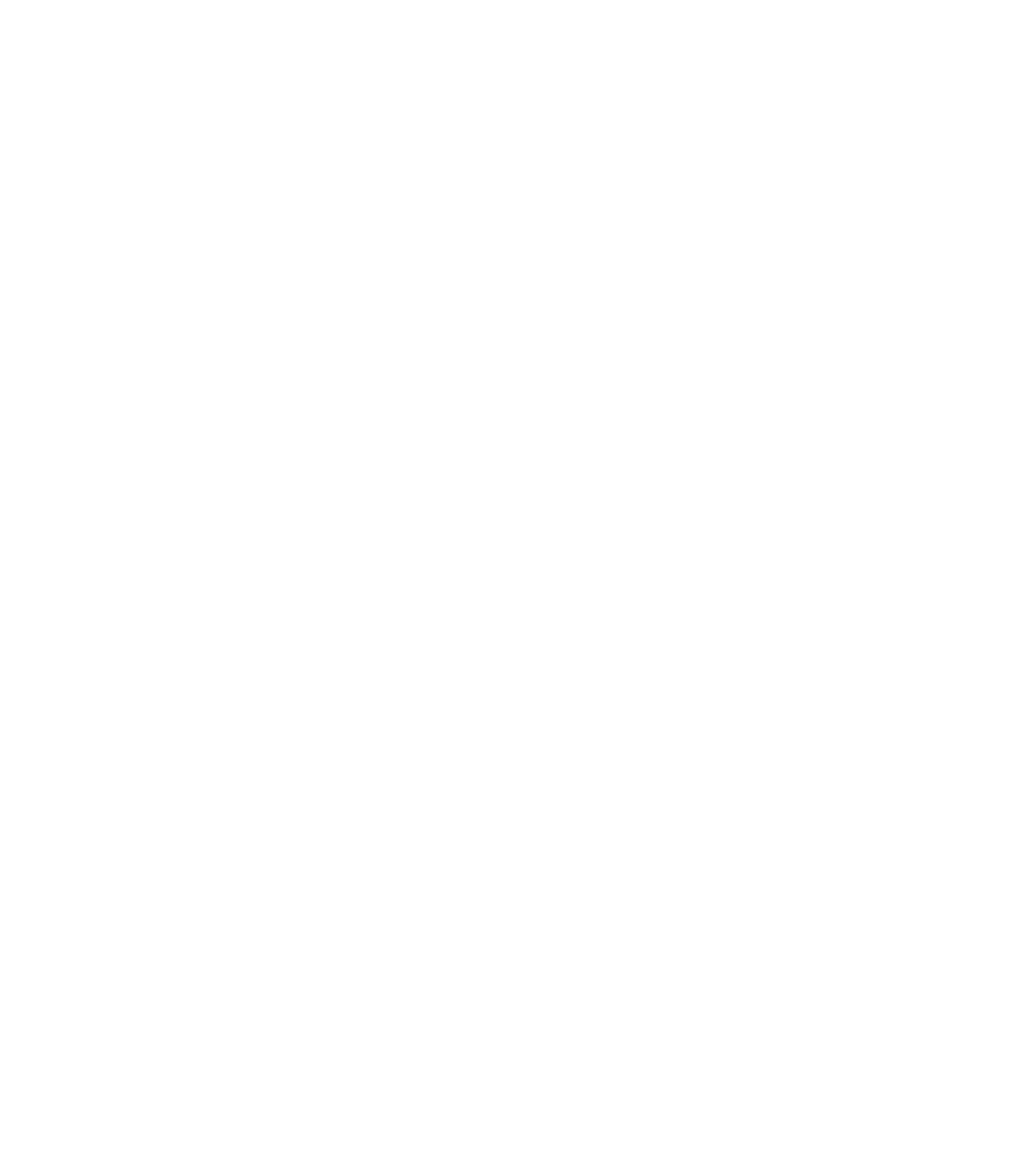
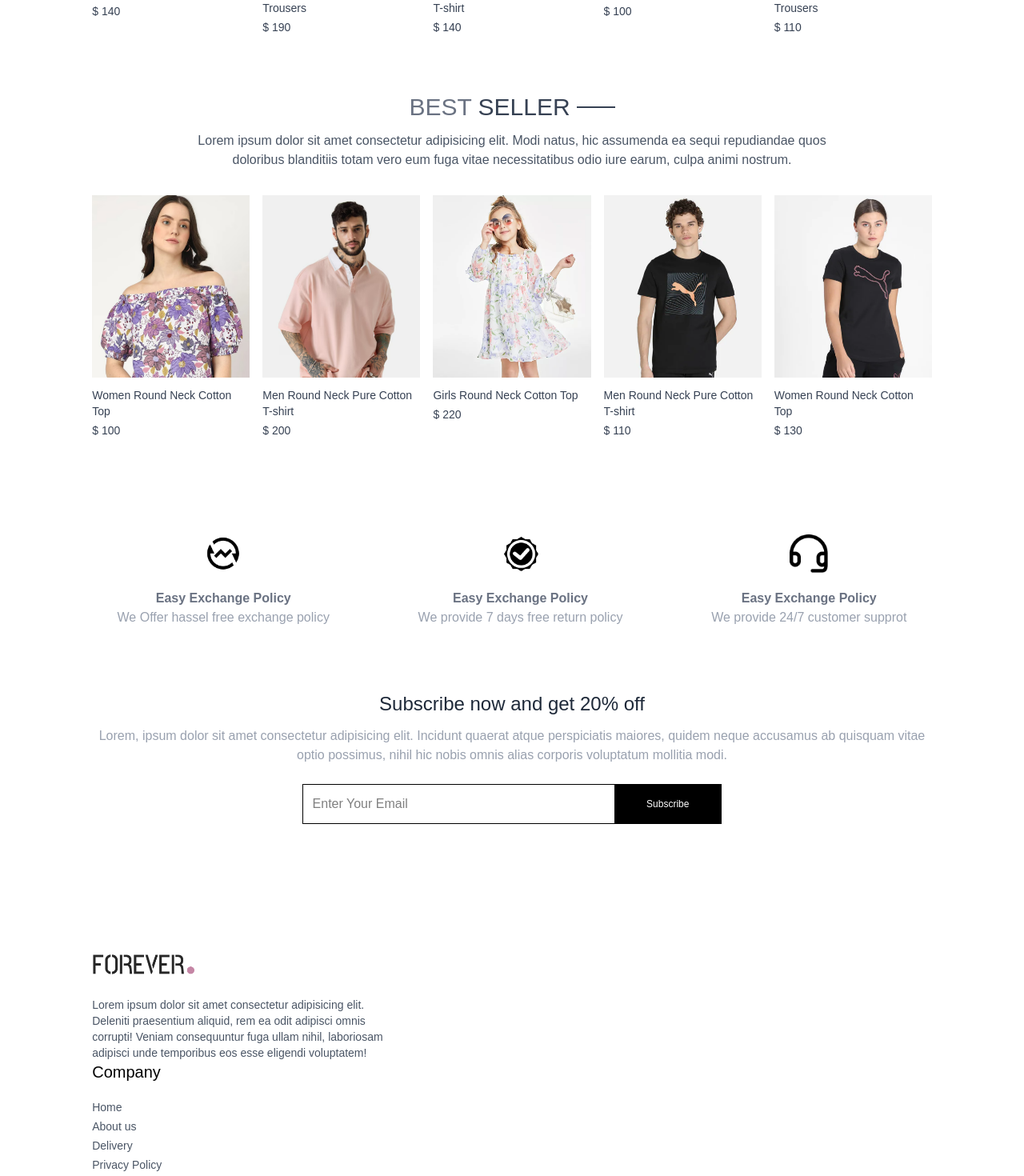
Before and after one commit to Manan123-stack/MySiteEcommerce, a React app in the folder MySite/: page / in a window 1280 px wide. Shown: the part 1300-2770 px from the top of the page at 80% size. Before the commit the page ends 800 px from the top, so only its background shows below. Built offline with nearby package versions, Linux system fonts and the light colour scheme; the HTML template or start-up script is replaced by a standard one.

Commit message:
UI oh Home page is created

```diff
--- a/MySite/src/App.jsx
+++ b/MySite/src/App.jsx
@@ -10,6 +10,7 @@
 import Cart from "./Pages/Cart";
 import Products from "./Pages/Products";
 import NavBar from "./Components/NavBar";
+import Footer from "./Components/Footer";
 
 const App = () => {
   return (
@@ -20,13 +21,14 @@
           <Route path="/" element={<Home />} />
           <Route path="/about" element={<About />} />
           <Route path="/cart" element={<Cart />} />
-          <Route path="/collection " element={<Collection />} />
-          <Route path="/contact " element={<Contact />} />
+          <Route path="/collection" element={<Collection />} />
+          <Route path="/contact" element={<Contact />} />
           <Route path="/order" element={<Order />} />
           <Route path="/login" element={<Login />} />
           <Route path="/placeorder" element={<PlaceOrder />} />
           <Route path="/product/:productId" element={<Products />} />
         </Routes>
+        <Footer />
       </div>
     </>
   );
--- /dev/null
+++ b/MySite/src/Components/BestSeller.jsx
@@ -0,0 +1,39 @@
+import React, { useContext, useEffect, useState } from "react";
+import { ShopContext } from "../Context/ShopContext";
+import Title from "./Title";
+import ProductItem from "./ProductItem";
+
+const BestSeller = () => {
+  const { products } = useContext(ShopContext);
+  const [bestSeller, setBestSeller] = useState([]);
+  useEffect(() => {
+    const bestProduct = products.filter((item) => item.bestseller);
+    setBestSeller(bestProduct.slice(0, 5));
+  }, []);
+  return (
+    <div className="my-10">
+      <div className="text-center text-3xl py-8">
+        <Title text1={"BEST"} text2={"SELLER"} />
+        <p className="w-3/4 m-auto text-xs sm:text-sm md:text-base text-gray-600">
+          Lorem ipsum dolor sit amet consectetur adipisicing elit. Modi natus,
+          hic assumenda ea sequi repudiandae quos doloribus blanditiis totam
+          vero eum fuga vitae necessitatibus odio iure earum, culpa animi
+          nostrum.
+        </p>
+      </div>
+      <div className="grid grid-cols-2 md:grid-cols-4 lg:grid-cols-5 gap-4 gap-y-6">
+        {bestSeller.map((item, index) => (
+          <ProductItem
+            key={index}
+            id={item._id}
+            name={item.name}
+            image={item.image}
+            price={item.price}
+          />
+        ))}
+      </div>
+    </div>
+  );
+};
+
+export default BestSeller;
--- /dev/null
+++ b/MySite/src/Components/Footer.jsx
@@ -0,0 +1,45 @@
+import React from "react";
+import { assets2 } from "../assets/frontend_assets/assets2";
+
+const Footer = () => {
+  return (
+    <div>
+      <div className="flex flex-col sm:grid grid-cols-[3fr_1fr_1fr] gap-14 my-10 mt-40 text-sm">
+        <div>
+          <img src={assets2.logo} className="mb-5 w-32 " alt="" />
+          <p className=" w-full md:w-2/3 text-gray-600 ">
+            Lorem ipsum dolor sit amet consectetur adipisicing elit. Deleniti
+            praesentium aliquid, rem ea odit adipisci omnis corrupti! Veniam
+            consequuntur fuga ullam nihil, laboriosam adipisci unde temporibus
+            eos esse eligendi voluptatem!
+          </p>
+          <div className="">
+            <p className="text-xl font-medium mb-5">Company</p>
+            <ul className="flex flex-col gap-1 text-gray-600">
+              <li>Home</li>
+              <li>About us</li>
+              <li>Delivery</li>
+              <li>Privacy Policy</li>
+            </ul>
+          </div>
+          <div>
+            <p className="text-xl font-medium mb-5">GET IN TOUCH</p>
+            <ul className="flex flex-col gap-1 text-gray-600">
+              <li>+11223-334</li>
+              <li>contact@gamil.com</li>
+            </ul>
+          </div>
+        </div>
+      </div>
+      <div>
+        <hr />
+        <p className="py-5 text-sm text-center ">
+          {" "}
+          Copyright 2025@ forever.com - All Right Reserved
+        </p>
+      </div>
+    </div>
+  );
+};
+
+export default Footer;
--- a/MySite/src/Components/LatestCollections.jsx
+++ b/MySite/src/Components/LatestCollections.jsx
@@ -1,9 +1,40 @@
-import React, { useContext } from "react";
+import React, { useContext, useState, useEffect } from "react";
 import { ShopContext } from "../Context/ShopContext";
+import Title from "./Title";
+import ProductItem from "./ProductItem";
 const LatestCollections = () => {
   const { products } = useContext(ShopContext);
-  console.log(products);
-  return <></>;
+  const [latestProducts, setLatestProducts] = useState([]);
+  useEffect(() => {
+    setLatestProducts(products.slice(0, 10));
+  }, []);
+  return (
+    <>
+      <div className="my-10">
+        <div className="text-center py-8 text-3xl">
+          <Title text1={"LATEST"} text2={"COLLECTION"} />
+          <p className="w-3/4 m-auto text-xs sm:text-sm md-text-base text-gray-600">
+            Lorem ipsum dolor sit amet consectetur adipisicing elit. Minus quis
+            obcaecati eveniet sapiente quos laboriosam in! Beatae neque
+            inventore architecto delectus a dolor mollitia. Ullam fugit culpa
+            distinctio dolor repellat?
+          </p>
+        </div>
+        {/*Rendering Products */}
+        <div className="grid grid-cols-2 sm:grid-cols-3 md:grid-cols-4 lg:grid-cols-5 gap-4 gap-y-6">
+          {latestProducts.map((item, index) => (
+            <ProductItem
+              key={index}
+              id={item._id}
+              image={item.image}
+              name={item.name}
+              price={item.price}
+            />
+          ))}
+        </div>
+      </div>
+    </>
+  );
 };
 
 export default LatestCollections;
--- a/MySite/src/Components/NavBar.jsx
+++ b/MySite/src/Components/NavBar.jsx
@@ -7,8 +7,10 @@
   return (
     <>
       <div className="flex items-center justify-between py-5 font-medium ">
-        <img src={assets.logo} alt="logo " className="w-36" />
-
+        <Link to={"/"}>
+          {" "}
+          <img src={assets.logo} alt="logo " className="w-36" />
+        </Link>
         <ul className="hidden sm:flex gap-5 text-sm text-gray-700">
           <NavLink to={"/"} className="flex flex-col items-center gap-1">
             <p>Home</p>
--- /dev/null
+++ b/MySite/src/Components/NewsLetterBox.jsx
@@ -0,0 +1,39 @@
+import React from "react";
+
+const NewsLetterBox = () => {
+  const onSubmitHandler = (e) => {
+    e.preventDefault();
+  };
+
+  return (
+    <div className="text-center">
+      <p className="text-2xl font-medium text-gray-800">
+        Subscribe now and get 20% off
+      </p>
+      <p className="text-gray-400 mt-3">
+        Lorem, ipsum dolor sit amet consectetur adipisicing elit. Incidunt
+        quaerat atque perspiciatis maiores, quidem neque accusamus ab quisquam
+        vitae optio possimus, nihil hic nobis omnis alias corporis voluptatum
+        mollitia modi.
+      </p>
+      <form
+        onSubmit={onSubmitHandler}
+        className="w-full sm:w-1/2 flex items-center gap-3 mx-auto my-6 border pl-3"
+      >
+        <input
+          type="email"
+          className="w-full sm:flex-1 outline-none"
+          placeholder="Enter Your Email"
+        />
+        <button
+          type="submit"
+          className="bg-black text-white text-xs px-10 py-4"
+        >
+          Subscribe
+        </button>
+      </form>
+    </div>
+  );
+};
+
+export default NewsLetterBox;
--- /dev/null
+++ b/MySite/src/Components/OurPolicy.jsx
@@ -0,0 +1,26 @@
+import React from "react";
+import { assets2 } from "../assets/frontend_assets/assets2";
+
+const OurPolicy = () => {
+  return (
+    <div className="flex flex-col sm:flex-row justify-around gap-12 text-center py-20 text-xs sm:text-sm  md:text-base text-gray-500">
+      <div>
+        <img src={assets2.exchange_icon} className="w-12 m-auto mb-5" alt="" />
+        <p className="font-semibold">Easy Exchange Policy</p>
+        <p className="text-gray-400">We Offer hassel free exchange policy</p>
+      </div>
+      <div>
+        <img src={assets2.quality_icon} className="w-12 m-auto mb-5" alt="" />
+        <p className="font-semibold">Easy Exchange Policy</p>
+        <p className="text-gray-400">We provide 7 days free return policy</p>
+      </div>
+      <div>
+        <img src={assets2.support_img} className="w-12 m-auto mb-5" alt="" />
+        <p className="font-semibold">Easy Exchange Policy</p>
+        <p className="text-gray-400">We provide 24/7 customer supprot</p>
+      </div>
+    </div>
+  );
+};
+
+export default OurPolicy;
--- /dev/null
+++ b/MySite/src/Components/ProductItem.jsx
@@ -0,0 +1,26 @@
+import React, { useContext } from "react";
+import { ShopContext } from "../Context/ShopContext";
+import { Link } from "react-router";
+
+const ProductItem = ({ id, name, image, price }) => {
+  const { currency } = useContext(ShopContext);
+  return (
+    <Link className="text-gray-700 cursor-pointer" to={`/product/${id}`}>
+      <div className="overflow-hidden">
+        <div>
+          <img
+            className="hover:scale-110 transition ease-in-out"
+            src={image[0]}
+            alt=""
+          />
+        </div>
+        <p className="pt-3 pb-1 text-sm">{name}</p>
+        <p className="text-sm font-medium">
+          {currency} {price}
+        </p>
+      </div>
+    </Link>
+  );
+};
+
+export default ProductItem;
--- /dev/null
+++ b/MySite/src/Components/Title.jsx
@@ -0,0 +1,14 @@
+import React from "react";
+
+const Title = ({ text1, text2 }) => {
+  return (
+    <div className="inline-flex gap-2 items-center mb-3">
+      <p className="text-gray-500">
+        {text1} <span className="text-gray-700 font-medium">{text2}</span>
+      </p>
+      <p className="w-8 sm:w-12 h-[1px]m sm:h-[2px] bg-gray-700"></p>
+    </div>
+  );
+};
+
+export default Title;
--- a/MySite/src/Pages/Home.jsx
+++ b/MySite/src/Pages/Home.jsx
@@ -1,12 +1,18 @@
 import React from "react";
 import Hero from "../Components/Hero";
 import LatestCollections from "../Components/LatestCollections";
+import BestSeller from "../Components/BestSeller";
+import OurPolicy from "../Components/OurPolicy";
+import NewsLetterBox from "../Components/NewsLetterBox";
 
 const Home = () => {
   return (
     <div>
       <Hero />
       <LatestCollections />
+      <BestSeller />
+      <OurPolicy />
+      <NewsLetterBox />
     </div>
   );
 };
--- a/MySite/src/index.css
+++ b/MySite/src/index.css
@@ -13,3 +13,9 @@
   font-weight: 400;
   font-style: normal;
 }
+@media (max-width: 640px) {
+  a.active {
+    background-color: black;
+    color: white;
+  }
+}
```
